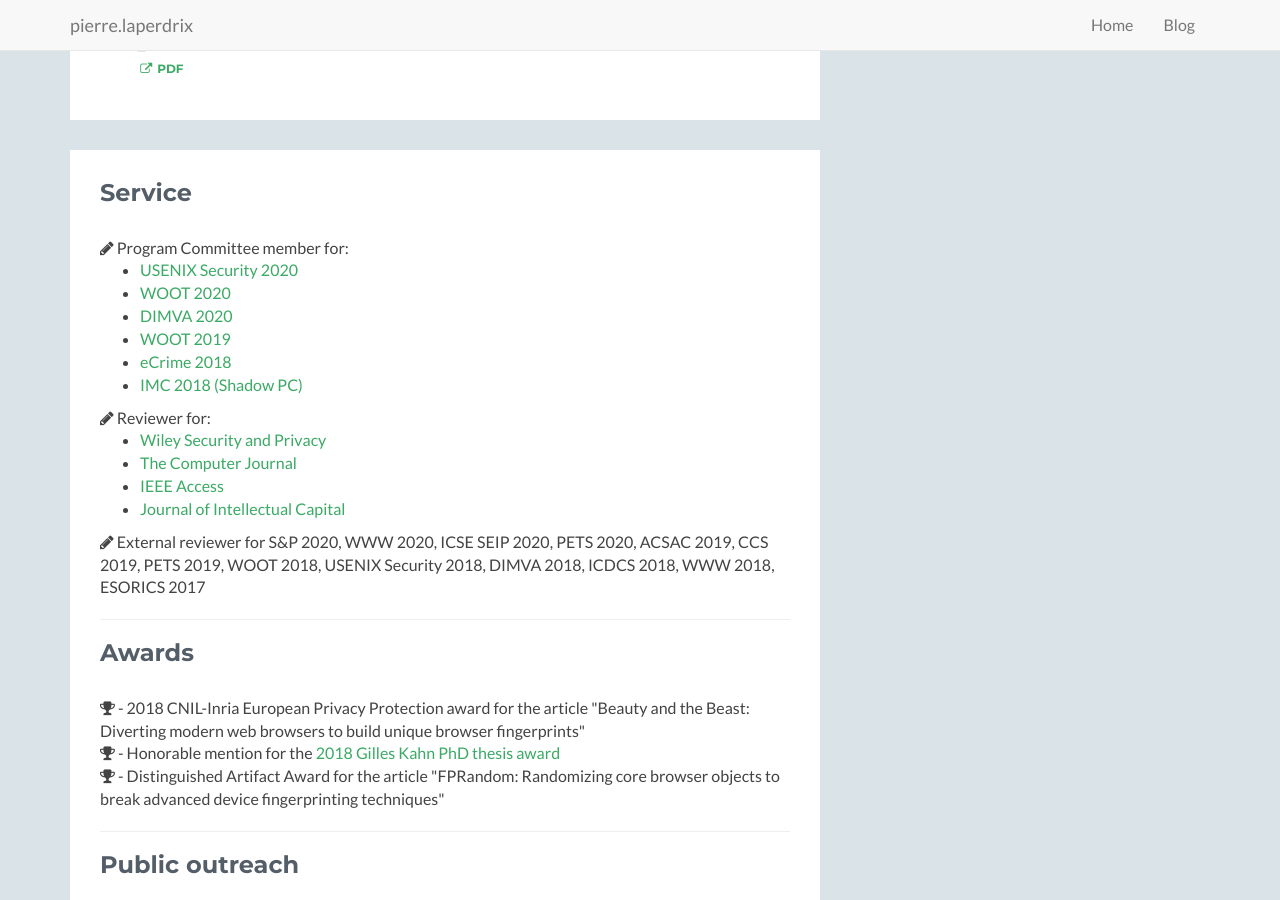
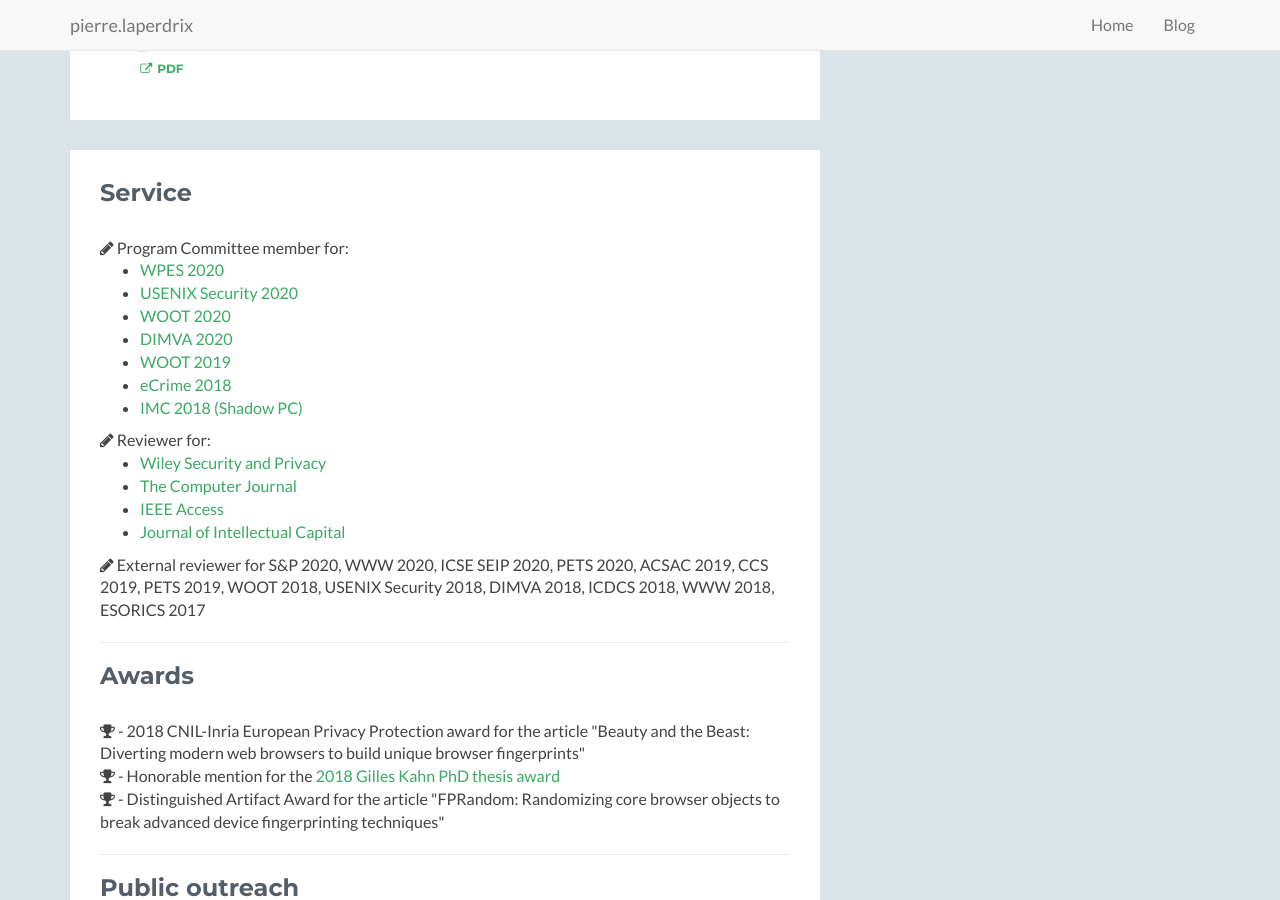
Before and after one commit to plaperdr/plaperdr.github.io, a Jekyll site: the page built from index.html, in a window 1280 px wide and 900 px high, scrolled down 3427 px. Built offline with Jekyll 4.4.1, drawn with Linux system fonts in a browser that asks for light colours.

Commit message:
Updating site

```diff
--- a/index.html
+++ b/index.html
@@ -237,6 +237,7 @@ layout: home
                     <div class="content">
                         <i class="fa fa-pencil"></i> Program Committee member for:
                         <ul>
+                            <li><a href="https://wpes.tech/2020/" target="_blank">WPES 2020</a></li>
                             <li><a href="https://www.usenix.org/conference/usenixsecurity20" target="_blank">USENIX Security 2020</a></li>
                             <li><a href="https://www.usenix.org/conference/woot20/call-for-papers" target="_blank">WOOT 2020</a></li>
                             <li><a href="https://dimva2020.campus.ciencias.ulisboa.pt/" target="_blank">DIMVA 2020</a></li>
```
